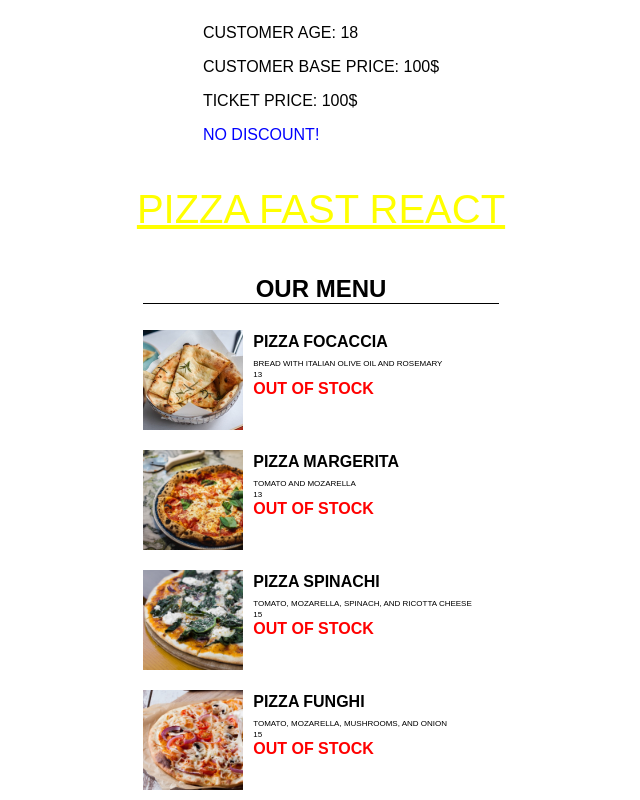
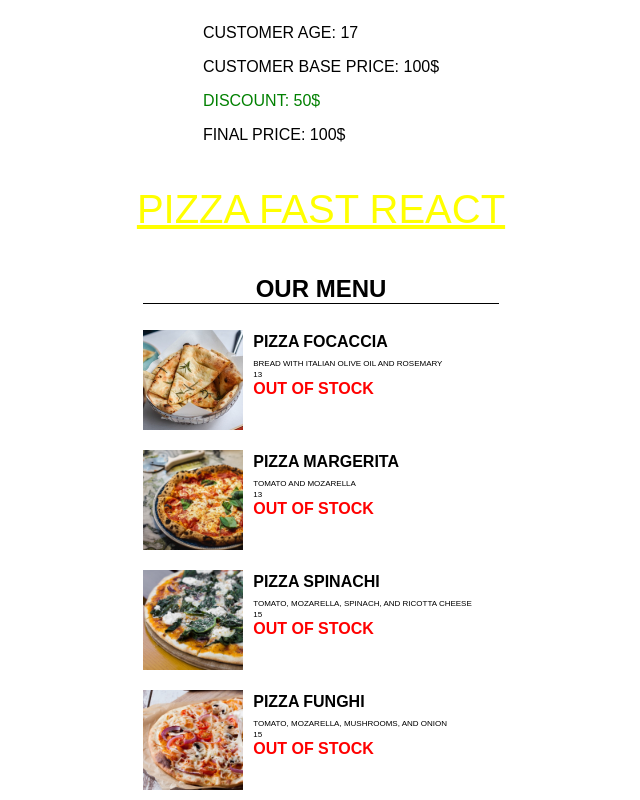
Before and after one commit to hashimmalik59/react-zero-to-hero, a React (Vite) app in the folder 05-section/: page / in a window 1280 px wide. Shown: the top 800 px of the page, without its empty margins (327-967 px from the left). Built offline with nearby package versions, Linux system fonts and the light colour scheme.

Commit message:
05-section: Fixing props immutability

```diff
--- a/05-section/src/App.jsx
+++ b/05-section/src/App.jsx
@@ -69,7 +69,7 @@ function App() {
             <Invoice />
             <Menu1 /> */}
             {/* <Bulb status="on" /> */}
-            <Ticket age={18} basePrice={100} />
+            <Ticket age={17} basePrice={100} />
             <Header />
             <Menu />
             <Footer />
--- a/05-section/src/practice-components/Ticket.jsx
+++ b/05-section/src/practice-components/Ticket.jsx
@@ -2,22 +2,14 @@ import React from 'react'
 
 const Ticket = ({ age, basePrice }) => {
     let finalPrice = 100;
-    let discount = age < 18 ? basePrice / 2 : 0
-    if (age >= 18) basePrice = finalPrice;
-    else {
-        // basePrice = basePrice / 2;
-        basePrice /= 2;
-    }
+    let discount = age < 18 ? basePrice / 2 : 0;
 
     return (
         <div>
             <p>Customer age: {age}</p>
             <p>Customer base price: {basePrice}$</p>
-            <p>Ticket Price: {finalPrice}$</p>
-            <p style={{ color: age < 18 ? "green" : "blue" }}>
-                {age < 18 ? `Discount: ${discount = basePrice / 2}$`
-                    : "No discount!"}
-            </p>
+            <p style={{ color: age < 18 ? "green" : "blue" }}>Discount: {discount}$</p>
+            <p>Final Price: {finalPrice}$</p>
         </div>
     )
 }
```
